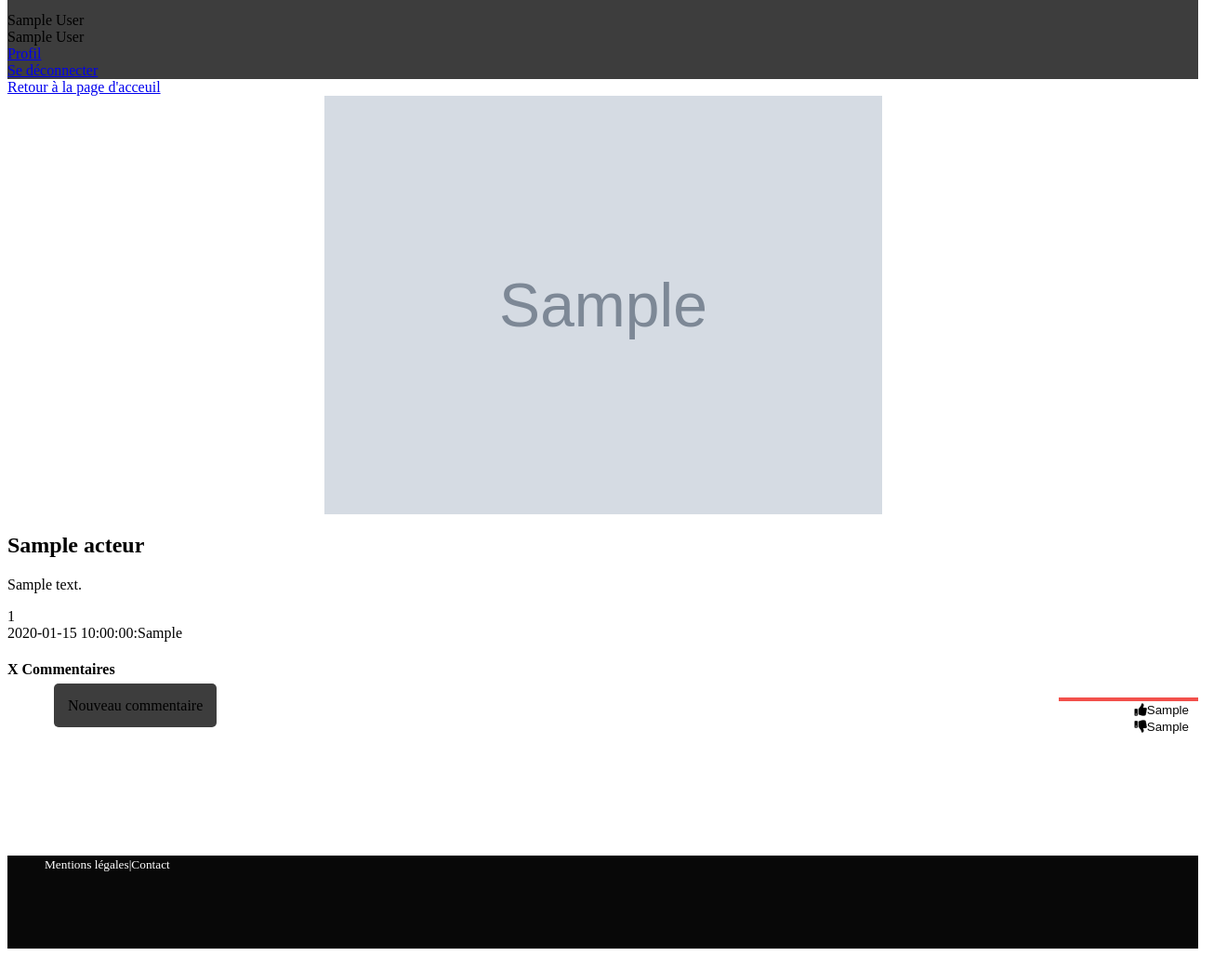
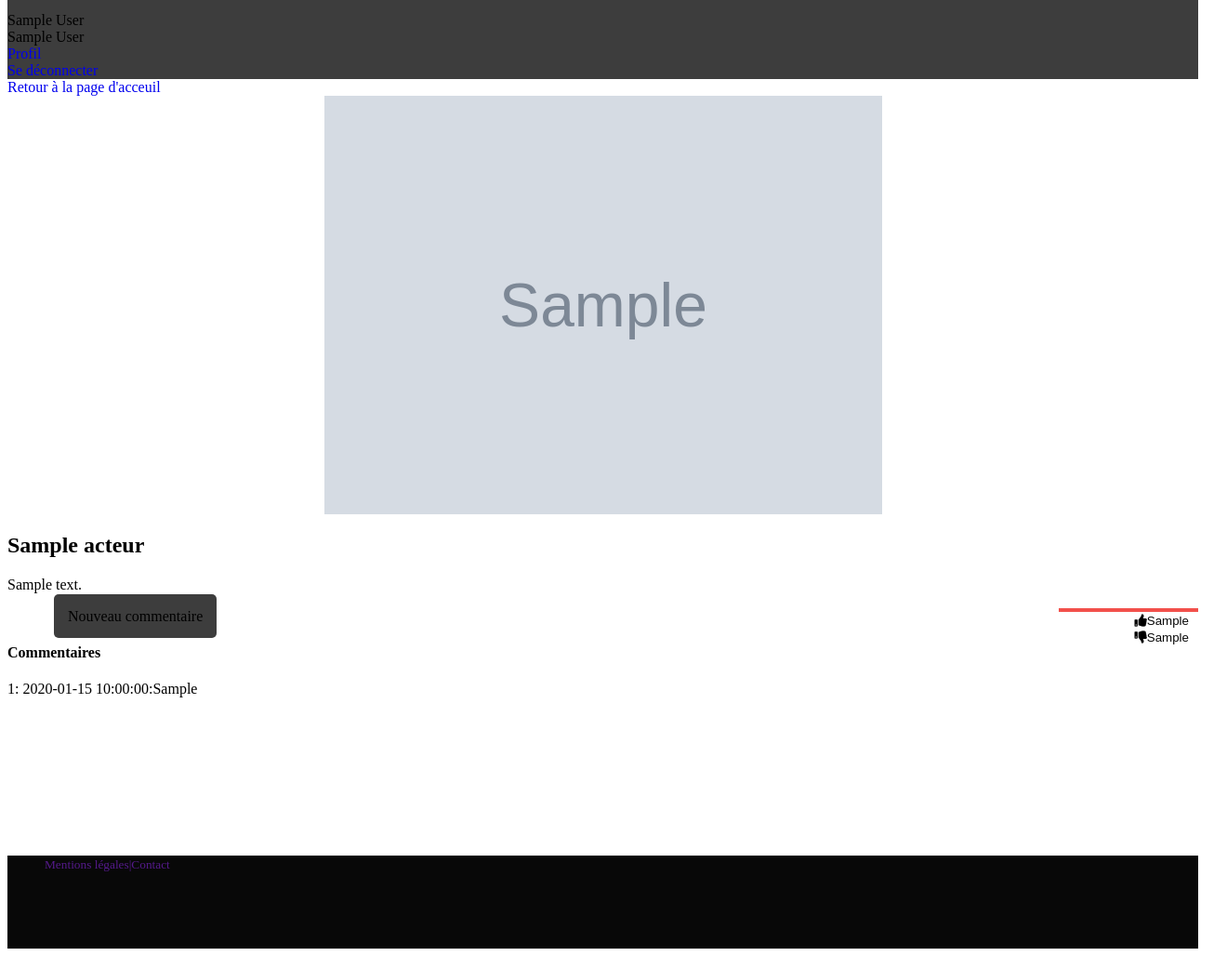
Before and after one commit to Fandy261/Projet3, a PHP site: page /page_acteur.php?acteur=1 in a window 1320 px wide. Shown: the part 180-1208 px from the top of the page at 93% size. Run offline with PHP 8.4, Linux system fonts and the light colour scheme; the visitor is signed in with stand-in values (Sample User, id 1); tables that the repository leaves empty or names only in its code hold one stand-in row (values such as "Sample post"); grey boxes marked "Sample" are stand-in pictures.

Commit message:
quelques changements en rapport avec les commentaires

```diff
--- a/page_acteur.php
+++ b/page_acteur.php
@@ -31,42 +31,8 @@ include("connexion_pdo.php");//pour se connecter à la base de donnée
             <?php
             $reponse->closeCursor();
             ?>
-            <!-- Création d'espace de commentaires
-            --------------------------------------
-            --------------------------------------
-            -->
-            <section class="comment">
-                <?php
-                //$req = $bdd->prepare('SELECT username FROM account WHERE username="'.$_POST['username'].'"');
-                //$req->execute(array($_POST['username']));
-                //$req = $req->fetch();
-                //$req->closeCursor();
-                $print_comment = $bdd->prepare('SELECT * FROM post WHERE id_acteur=?');
-                $print_comment ->execute(array($_GET['acteur']));
-                while($comment = $print_comment->fetch()){
-                    echo $comment['id_user'] ;
-                    ?>
-                    </br>
-                    <?php
-                    echo $comment['date_add'].':';
-                echo $comment['post'];?>
-                </br>
-                <?php
-            }
-                $print_comment->closeCursor();
-                ?>
-                <h4>X Commentaires</h4>
-                <label for="reveal-comment" class="button"> Nouveau commentaire</label>
-                <input type="checkbox" id="reveal-comment" role="button">
-                <div id="newComment">
-                    <form  action="traitement_commentaire.php" method="POST">
-                        <textarea name="post" id = "post" cols="50" rows="3" ></textarea>
-                        <input type="hidden" value="<?php echo $donnees['id_acteur'];?>" name="id_acteur" id="id_acteur">
-                        <button type="submit" name = "form_comment"></button>
-                    </form>
-                </div>
-                <!-- like/dislike -->
-                <?php
+            <!-- like/dislike -->
+            <?php
                 if(isset($_GET['acteur']) && !empty($_GET['acteur']))
                 {
                     $acteur = $bdd->prepare('SELECT * FROM acteurs WHERE id_acteur=?');
@@ -94,10 +60,46 @@ include("connexion_pdo.php");//pour se connecter à la base de donnée
                             <button type="submit" class="vote_btn vote_like"><i class="fa fa-thumbs-up"></i><a style="text-decoration: none" href="traitement_vote.php?acteur=<?php echo $donnees['id_acteur'];?>&vote=1"><?php echo $likes['vote'];?></a></button>
                         </form>
                         <form action="" method = "POST">
-                            <button type="submit" class="vote_btn vote_dislike"><i class="fa fa-thumbs-down"></i><a style="text-decoration: none" href="traitement_vote.php?acteur=<?php echo $donnees['id_acteur'];?>&vote=2"><?php  echo $dislikes['vote'];?></button>
+                            <button type="submit" class="vote_btn vote_dislike"><i class="fa fa-thumbs-down"></i><a style="text-decoration: none" href="traitement_vote.php?acteur=<?php echo $donnees['id_acteur'];?>&vote=2"><?php  echo $dislikes['vote'];?></a></button>
                         </form>
                     </div>
                 </div>
+            </section>
+            <!-- Création d'espace de commentaires
+            --------------------------------------
+            --------------------------------------
+            -->
+            <section class="comment">
+                <label for="reveal-comment" class="button"> Nouveau commentaire</label>
+                <input type="checkbox" id="reveal-comment" role="button">
+                <div id="newComment">
+                    <form  action="traitement_commentaire.php" method="POST">
+                        <textarea name="post" id = "post" cols="50" rows="3" ></textarea>
+                        <input type="hidden" value="<?php echo $donnees['id_acteur'];?>" name="id_acteur" id="id_acteur">
+                        <button type="submit" name = "form_comment"></button>
+                    </form>
+                </div>
+                <h4>Commentaires</h4>
+                <?php
+                // $req = $bdd->query('SELECT * FROM account');
+                // while($req = $req->fetch())
+                // {
+                //     echo $req['username'];
+                // }
+                // $req->closeCursor();
+                $print_comment = $bdd->prepare('SELECT * FROM post WHERE id_acteur=? ORDER BY post ASC LIMIT 0,5 ');
+                $print_comment ->execute(array($_GET['acteur']));
+                while($comment = $print_comment->fetch()){
+                    echo $comment['id_user'].':' ;
+                    ?>
+                    <?php
+                    echo $comment['date_add'].':';
+                echo $comment['post'];?>
+                </br>
+                <?php
+                }
+                $print_comment->closeCursor();
+                ?>
             </section>
             <?php
             if(isset($erreur))
--- a/pieddepage.php
+++ b/pieddepage.php
@@ -2,7 +2,7 @@
 <link rel="stylesheet" href="style.css">
 <footer id=pied_de_page>
     <ul>
-        <li><small>Mentions légales|</small></li>
-        <li><small>Contact</small> </li>
+        <li><small><a href="">Mentions légales|</a></small></li>
+        <li><small><a href="">Contact</a></small> </li>
     </ul>
 </footer>
--- a/style.css
+++ b/style.css
@@ -1,3 +1,6 @@
+a{
+    text-decoration: none;
+}
 button{
     border-radius: 5px ;
     border: 5px solid  #fc0404;
@@ -9,6 +12,7 @@ button a{
 /* largeur de l'écran desktop*/
 main, header, footer{
     width: 1281px;
+    height: 100%;
 }
 #logo{
     width: 200px;
@@ -85,6 +89,9 @@ footer ul{
 input[type=checkbox] {
     display: none;
   }
+#newComment{
+      margin-bottom: 150px;
+  }
   /*espace de like/dislike*/
   .vote{
       width: 150px;
```
